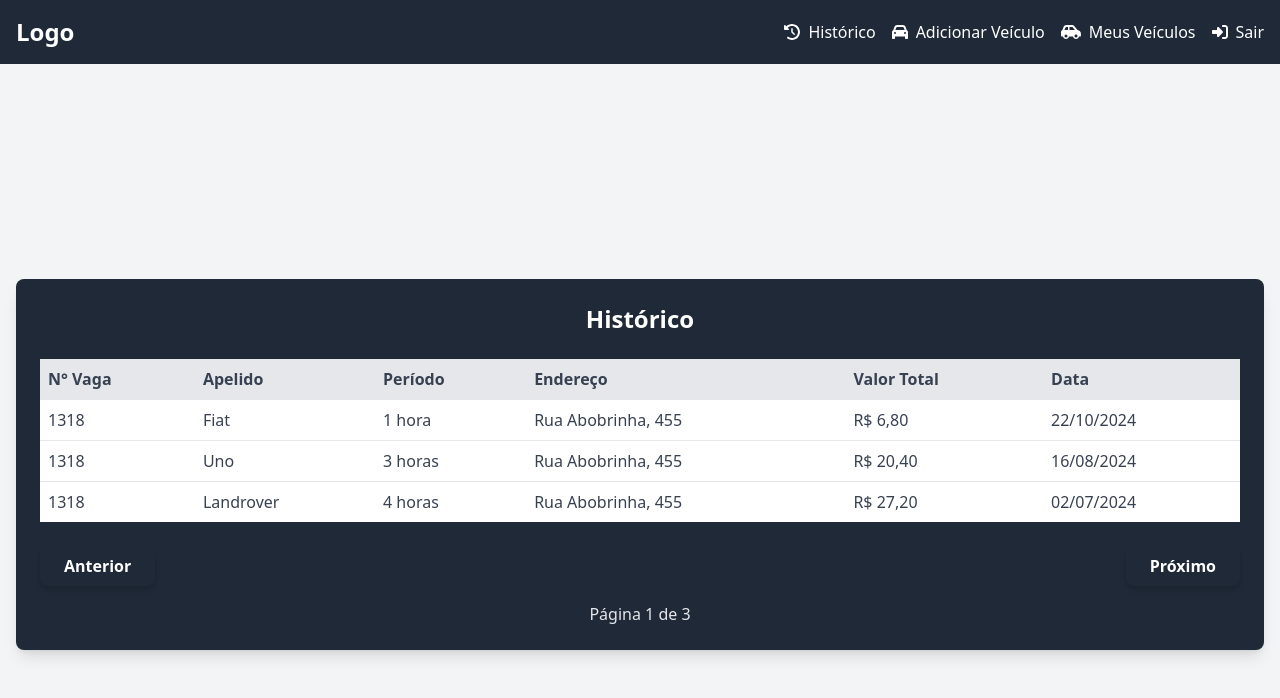
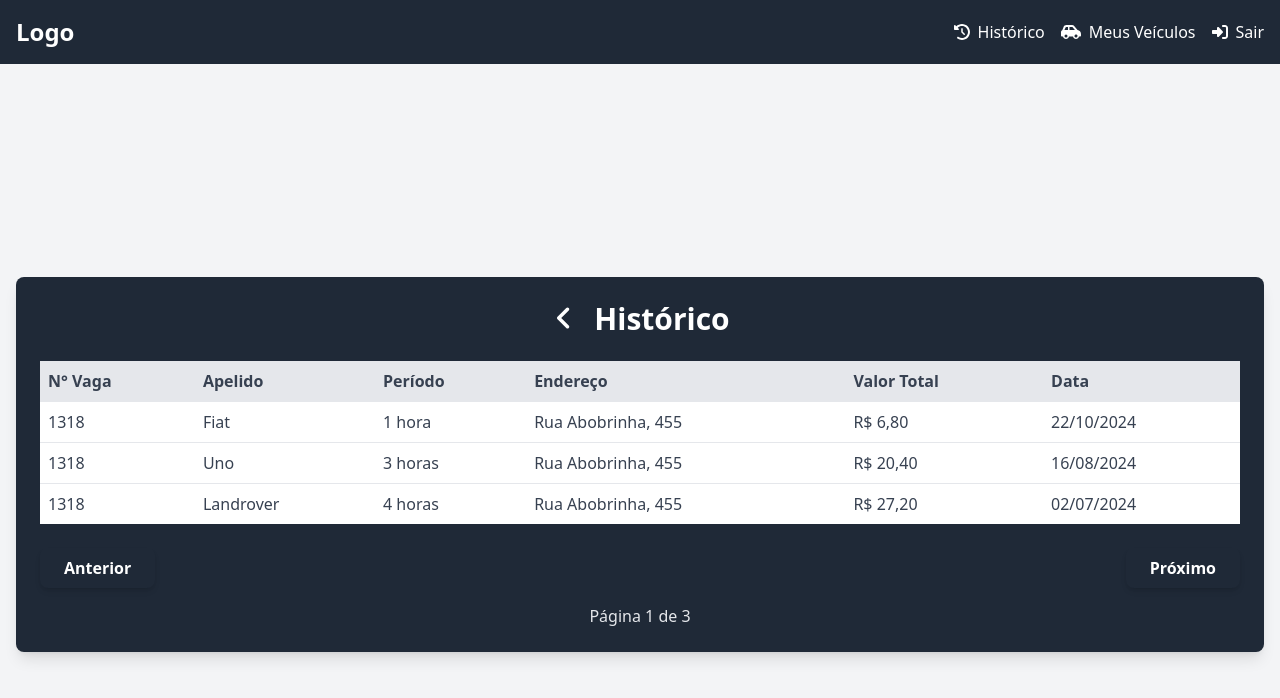
Before and after one commit to pedrodemmer/estacionamento-app, a Next.js app: page /historico in a window 1280 px wide. Shown: the top 698 px of the page. Built offline with nearby package versions, Linux system fonts and the light colour scheme.

Commit message:
feat: alterações gerais
- Alterações do bg do login e cadastro
- alterações em alguns components ( dropdown, input, navbar)
- retirada de adicionar veiculos em navbar
- alterações em historico e vaga

```diff
--- a/src/app/cadastro/page.jsx
+++ b/src/app/cadastro/page.jsx
@@ -30,7 +30,7 @@ const RegistroPage = () => {
     };
 
     return (
-      <div className="flex items-center justify-center min-h-screen bg-gradient-to-r from-blue-400 via-indigo-500 to-purple-600 p-4">
+      <div className="flex items-center justify-center min-h-screen p-4">
         <div className="w-full max-w-md bg-white p-8 rounded-2xl shadow-xl transform transition-all duration-300 hover:scale-105">
           <h2 className="text-2xl md:text-3xl font-bold text-center text-gray-800 mb-4">Crie sua conta</h2>
           <p className="text-lg text-center text-gray-600 mb-6">Preencha os campos abaixo para se registrar</p>
--- a/src/app/historico/page.jsx
+++ b/src/app/historico/page.jsx
@@ -2,6 +2,7 @@
 
 import { useState } from 'react';
 import Button from '@/components/Button/content';
+import BackButton from '@/components/BackButton/content';
 
 export default function HistoricoPage() {
     const historicoData = [
@@ -34,8 +35,9 @@ export default function HistoricoPage() {
     return (
         <div className="min-h-screen bg-gray-100 flex justify-center items-center p-4">
             <div className="w-full max-w-full bg-gray-800 shadow-lg rounded-lg p-4 sm:p-6">
-                <div className="flex items-baseline justify-center mb-4 sm:mb-6">
-                    <h1 className="text-xl sm:text-2xl font-bold text-white">Histórico</h1>
+                <div className="flex items-baseline justify-center mb-6">
+                    <BackButton href="/" />
+                    <h1 className="text-3xl font-bold text-white ml-4">Histórico</h1>
                 </div>
 
                 {/* Contêiner rolável para a tabela */}
--- a/src/app/login/page.jsx
+++ b/src/app/login/page.jsx
@@ -5,7 +5,7 @@ import Popup from "@/components/Popup/content";
 import { FontAwesomeIcon } from '@fortawesome/react-fontawesome';
 import { faGithub } from '@fortawesome/free-brands-svg-icons';
 
-const CadastroPage = () => {
+const LoginPage = () => {
     const [email, setEmail] = useState("");
     const [senha, setSenha] = useState("");
 
@@ -15,7 +15,7 @@ const CadastroPage = () => {
     };
 
     return (
-      <div className="flex items-center justify-center min-h-screen bg-gradient-to-r from-blue-400 via-indigo-500 to-purple-600 p-4">
+      <div className="flex items-center justify-center min-h-screen p-4">
         <div className="w-full max-w-md bg-white p-8 rounded-2xl shadow-xl transform transition-all duration-300 hover:scale-105">
           <h2 className="text-2xl md:text-3xl font-bold text-center text-gray-800 mb-4">Acesse sua conta</h2>
           <p className="text-lg text-center text-gray-600 mb-6">Preencha os campos abaixo para entrar</p>
@@ -85,4 +85,4 @@ const CadastroPage = () => {
     );
   };
 
-  export default CadastroPage;
+  export default LoginPage;
--- a/src/app/vaga/page.jsx
+++ b/src/app/vaga/page.jsx
@@ -74,8 +74,9 @@ export default function Vaga() {
         </table>
         <div className="flex justify-center mt-6">
           <Button
+            onClick={"#"}
             label="Confirmar"
-            color="bg-green-600 hover:bg-green-700 text-white px-6 py-2 rounded-lg shadow-md"
+            color="bg-green-600"
           />
         </div>
       </div>
--- a/src/components/Input/content.jsx
+++ b/src/components/Input/content.jsx
@@ -1,8 +1,9 @@
-export default function Input({ placeholder }) {
+export default function Input({ placeholder, input = "text" }) {
     return (
         <div>
-            <input type="text" placeholder={placeholder}
-            className="px-4 py-2 border border-gray-300 rounded-lg shadow-sm focus:outline-none focus:ring-2 transition duration-200"/>
+            <input type={input} placeholder={placeholder}
+            className={`px-4 py-2 border border-gray-300 rounded-lg shadow-sm focus:outline-none focus:ring-2 transition duration-200  ${input === "number" ? "appearance-none" : ""}`}
+            />
         </div>
     );
 }
--- a/src/components/Navbar/content.jsx
+++ b/src/components/Navbar/content.jsx
@@ -31,13 +31,6 @@ export default function Navbar() {
               <span>Histórico</span>
             </Link>
             <Link
-              href="/adicionar-veiculo"
-              className="flex items-center space-x-2 text-white hover:text-gray-300"
-            >
-              <FontAwesomeIcon icon={faCar} />
-              <span>Adicionar Veículo</span>
-            </Link>
-            <Link
               href="/veiculos"
               className="flex items-center space-x-2 text-white hover:text-gray-300"
             >
@@ -65,13 +58,6 @@ export default function Navbar() {
           <span className="text-xs">Histórico</span>
         </Link>
         <Link
-          href="/adicionar-veiculo"
-          className="flex flex-col items-center space-y-1 text-white hover:text-gray-300"
-        >
-          <FontAwesomeIcon icon={faCar} className="w-6 h-6" />
-          <span className="text-xs">Adicionar</span>
-        </Link>
-        <Link
           href="/veiculos"
           className="flex flex-col items-center space-y-1 text-white hover:text-gray-300"
         >
```
